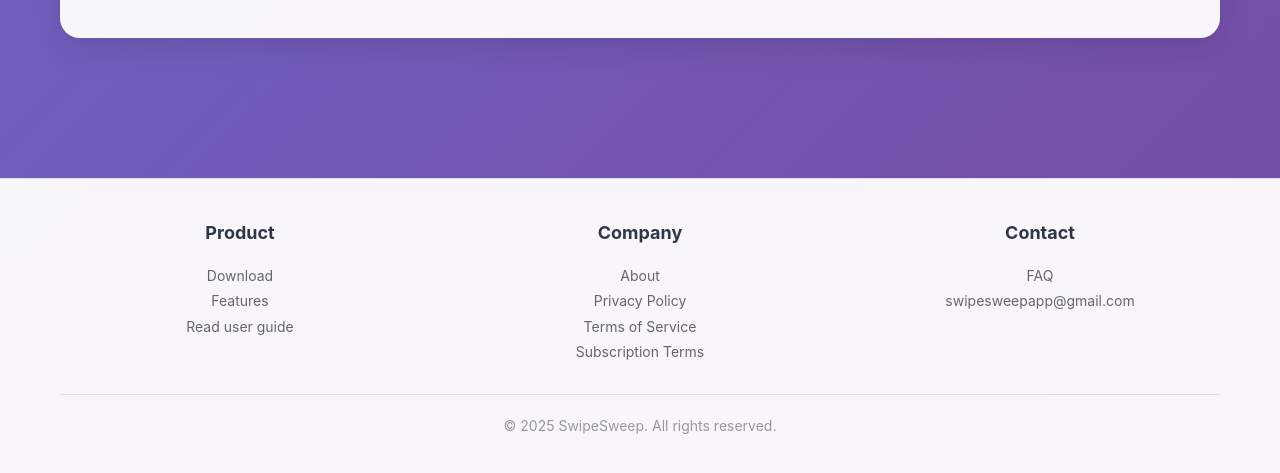
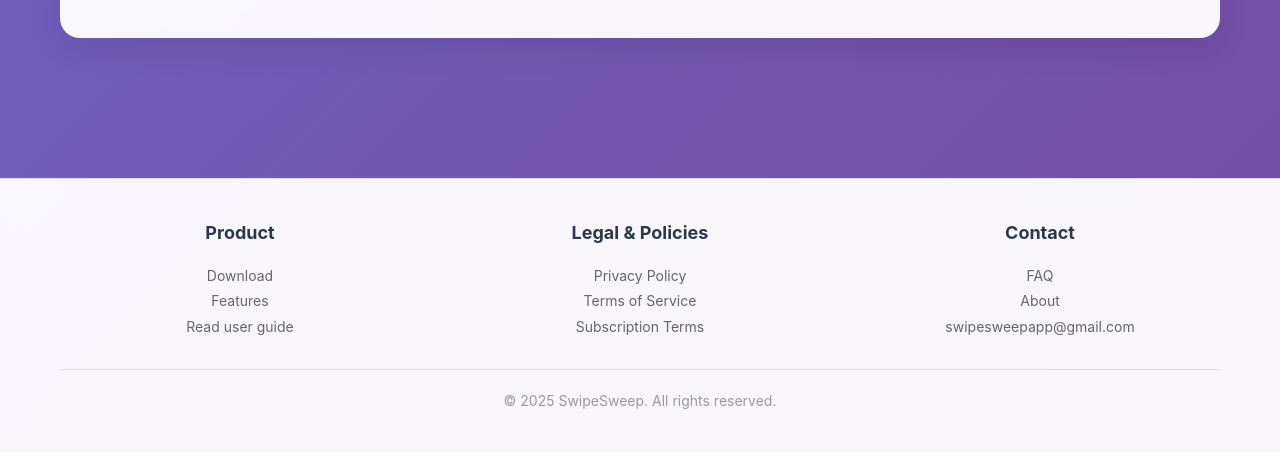
Before and after one commit to yzygenuine/swipesweepapp, a plain HTML site: page index.html in a window 1280 px wide. Shown: the part 2820-3293 px from the top of the page. After the commit the page ends 3272 px from the top, so only its background shows below. Drawn offline with Linux system fonts and the light colour scheme.

Commit message:
优化Legal & Policies

```diff
--- a/index.html
+++ b/index.html
@@ -669,8 +669,7 @@
                 </div>
 
                 <div class="footer-section">
-                    <h4>Company</h4>
-                    <p><a href="./about.html">About</a></p>
+                    <h4>Legal & Policies</h4>
                     <p><a href="./privacy_policy.html">Privacy Policy</a></p>
                     <p><a href="./terms_of_service.html">Terms of Service</a></p>
                     <p><a href="./SubscriptionTerms.html">Subscription Terms</a></p>
@@ -679,6 +678,7 @@
                 <div class="footer-section">
                     <h4>Contact</h4>
                     <p><a href="./faq.html">FAQ</a></p>
+                    <p><a href="./about.html">About</a></p>
                     <p>swipesweepapp@gmail.com</p>
                 </div>
             </div>
```
